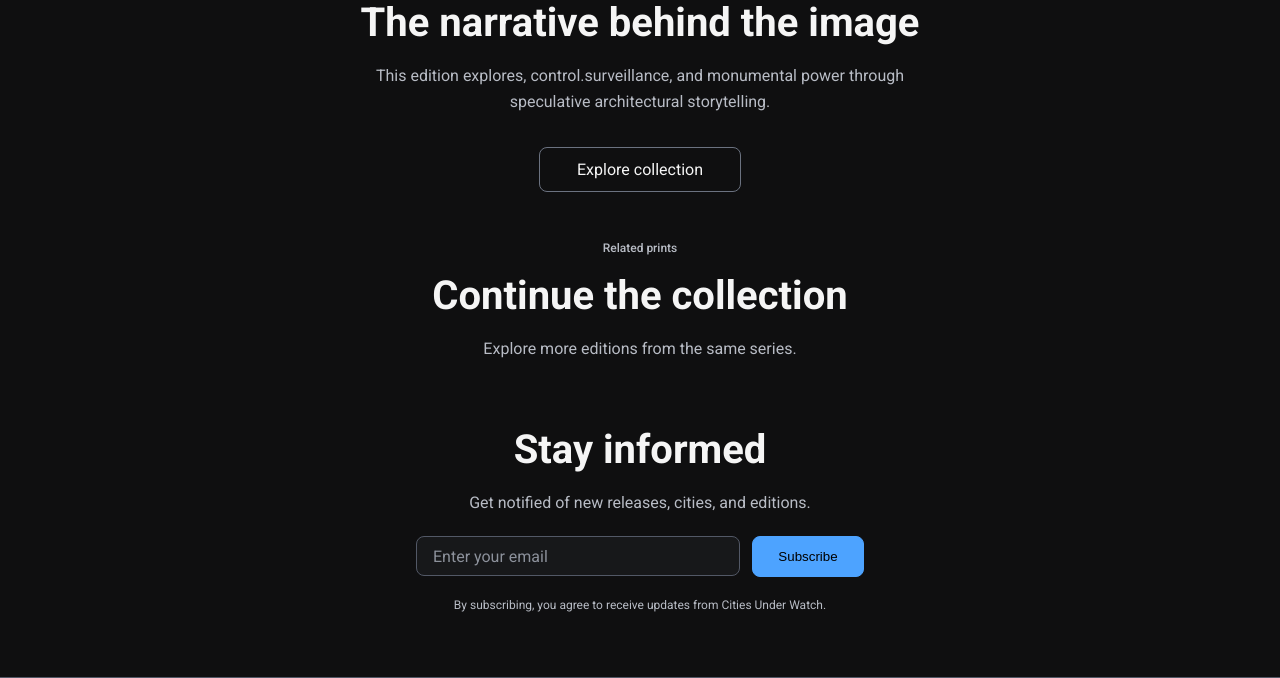
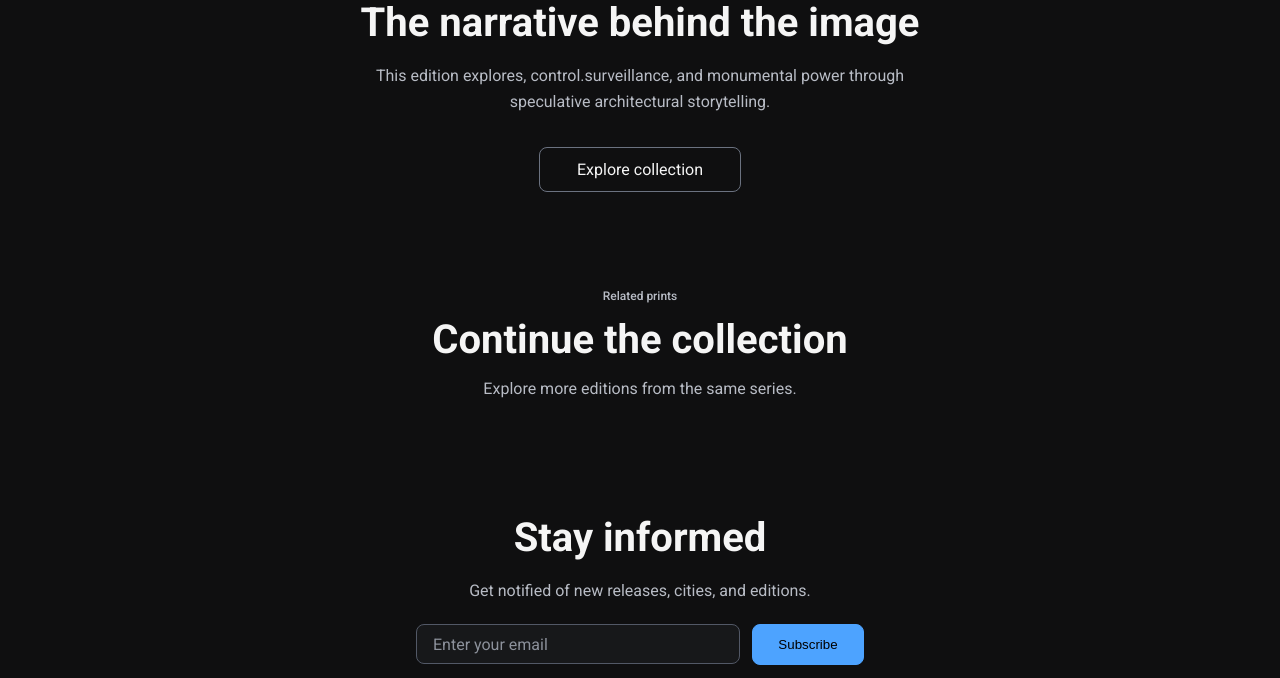
Before and after one commit to creatvie-introvert/cities-under-watch, a Django app: template products/templates/products/product_detail.html in a window 1280 px wide. Shown: the part 1014-1692 px from the top of the page. Run offline with Django 5.2, Linux system fonts and the light colour scheme; the template is opened without the code that fills it, so the values that code supplies are empty; some libraries are stand-ins or nearby versions.

Commit message:
style: style related products section

```diff
--- a/static/css/base.css
+++ b/static/css/base.css
@@ -1591,6 +1591,43 @@ body {
 }
 
 /* =========================
+   Related Products Section
+========================= */
+
+.related-products-section {
+    padding: var(--space-8) 0;
+}
+
+.related-products-section .container {
+    display: flex;
+    flex-direction: column;
+    gap: var(--space-6);
+}
+
+.related-products-section .section-heading {
+    gap: var(--space-2);
+    margin-inline: auto;
+}
+
+.related-products-section .section-heading h2 {
+    margin: 0;
+}
+
+.related-products-section .section-heading > p:last-of-type {
+    font-size: 0.875rem;
+    line-height: 1.375rem;
+}
+
+.related-products-grid {
+    gap: var(--space-6);
+}
+
+.related-products-section__actions {
+    display: flex;
+    justify-content: center;
+}
+
+/* =========================
    Hover States
 ========================= */
 
@@ -1890,6 +1927,22 @@ body {
     .product-context .section-heading > p:last-of-type {
         max-width: 30rem;
     }
+
+    .related-products-section {
+        padding: var(--space-10) 0;
+    }
+
+    .related-products-section .container {
+        gap: var(--space-8);
+    }
+
+    .related-products-section .section-heading {
+        max-width: 24rem;
+    }
+
+    .related-products-section .section-heading > p:last-of-type {
+        max-width: 18rem;
+    }
 }
 
 /* =========================
@@ -2429,4 +2482,27 @@ body {
     .product-context .section-heading > p:last-of-type {
         max-width: 36rem;
     }
-}
+
+    .related-products-section {
+        padding: var(--space-12) 0;
+    }
+
+    .related-products-section .container {
+        gap: var(--space-10);
+    }
+
+    .related-products-section .section-heading {
+        gap: var(--space-3);
+        max-width: 28rem;
+    }
+
+    .related-products-section .section-heading > p:last-of-type {
+        max-width: 28rem;
+        font-size: 1rem;
+        line-height: 1.625rem;
+    }
+
+    .related-products-grid {
+        gap: var(--space-6);
+    }
+}
```
